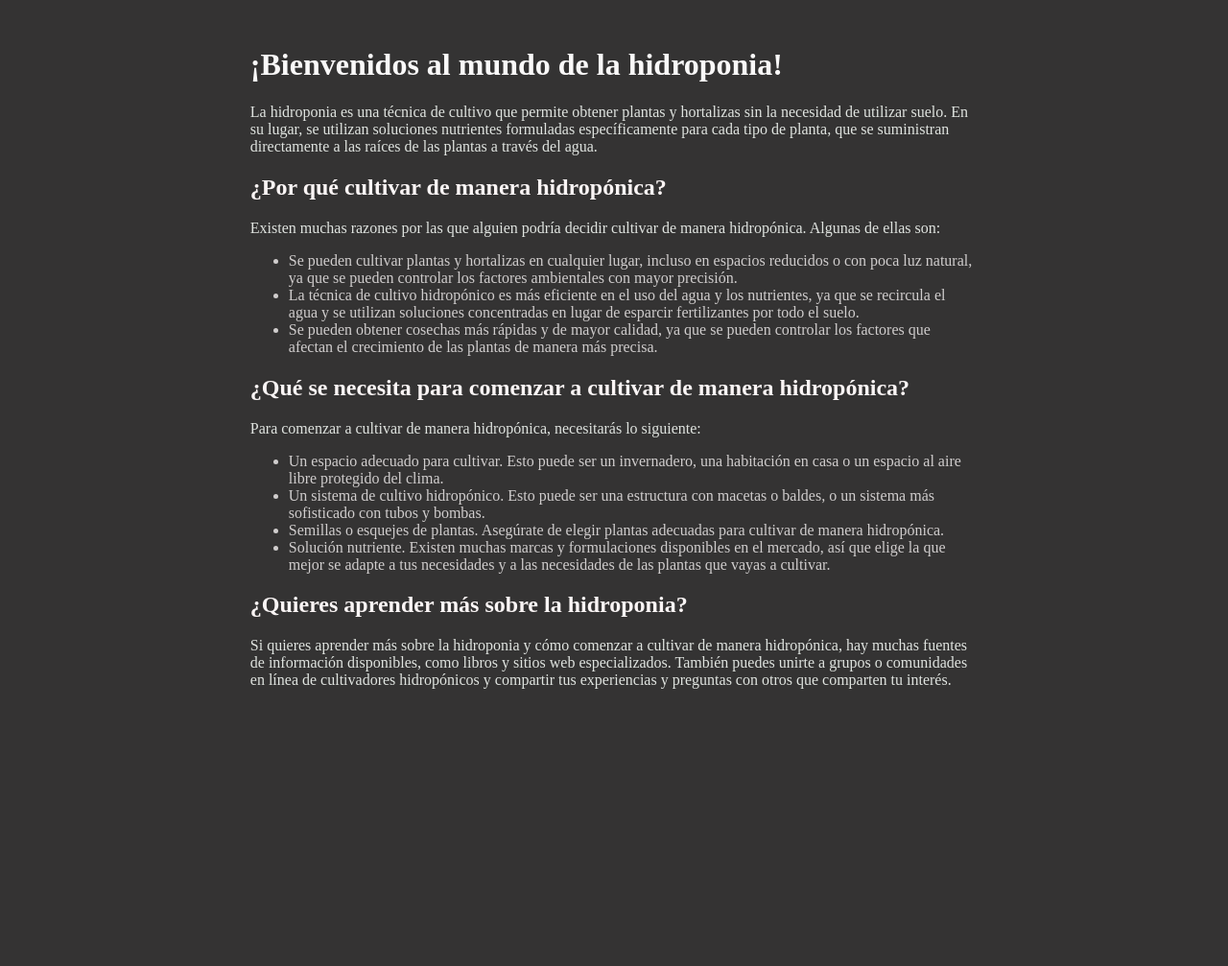
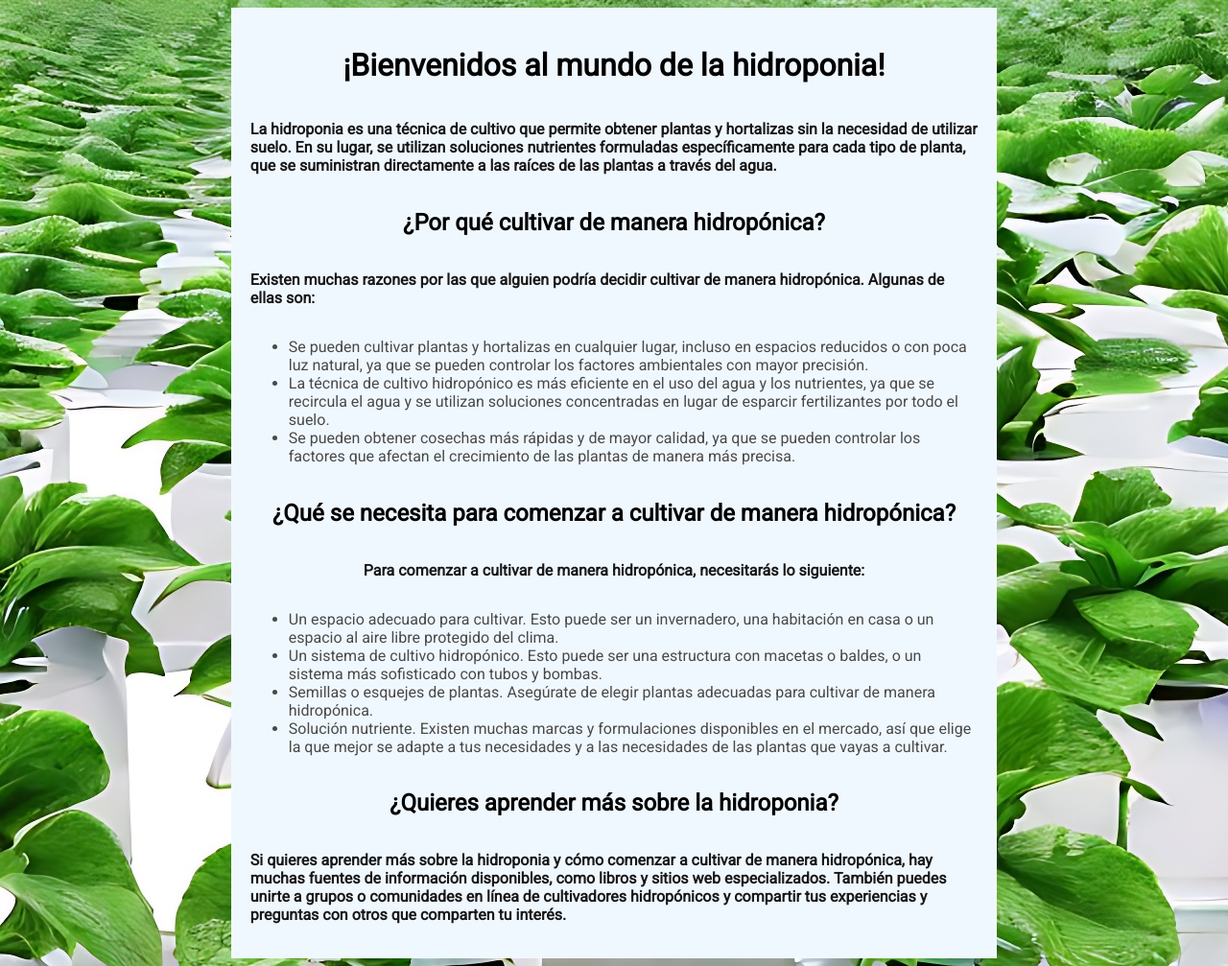
Before and after one commit to matiasether/Pruebas-en-Terminal-Git, a plain HTML site: page index.html in a window 1280 px wide. Shown: the whole page at 96% size. Before the commit the page ends 800 px from the top, so only its background shows below. Drawn offline with Linux system fonts and the light colour scheme.

Commit message:
Mejorar el diseño del proyecto con estilos CSS, Flexbox y una imagen de fondo

```diff
--- a/index.html
+++ b/index.html
@@ -6,27 +6,27 @@
   </head>
     <body>
       <div>
-        <h1>¡Bienvenidos al mundo de la hidroponia!</h1>
-      <p>La hidroponia es una técnica de cultivo que permite obtener plantas y hortalizas sin la necesidad de utilizar suelo. En su lugar, se utilizan soluciones nutrientes formuladas específicamente para cada tipo de planta, que se suministran directamente a las raíces de las plantas a través del agua.</p>
-      <h2>¿Por qué cultivar de manera hidropónica?</h2>
-      <p>Existen muchas razones por las que alguien podría decidir cultivar de manera hidropónica. Algunas de ellas son:</p>
+        <h1 class="titulo-h1">¡Bienvenidos al mundo de la hidroponia!</h1>
+      <p class="parrafo">La hidroponia es una técnica de cultivo que permite obtener plantas y hortalizas sin la necesidad de utilizar suelo. En su lugar, se utilizan soluciones nutrientes formuladas específicamente para cada tipo de planta, que se suministran directamente a las raíces de las plantas a través del agua.</p>
+      <h2 class="titulo-h2">¿Por qué cultivar de manera hidropónica?</h2>
+      <p class="parrafo">Existen muchas razones por las que alguien podría decidir cultivar de manera hidropónica. Algunas de ellas son:</p>
       <ul>
-          <li>Se pueden cultivar plantas y hortalizas en cualquier lugar, incluso en espacios reducidos o con poca luz natural, ya que se pueden controlar los factores ambientales con mayor precisión.</li>
-          <li>La técnica de cultivo hidropónico es más eficiente en el uso del agua y los nutrientes, ya que se recircula el agua y se utilizan soluciones concentradas en lugar de esparcir fertilizantes por todo el suelo.</li>
-          <li>Se pueden obtener cosechas más rápidas y de mayor calidad, ya que se pueden controlar los factores que afectan el crecimiento de las plantas de manera más precisa.</li>
+          <li class="items">Se pueden cultivar plantas y hortalizas en cualquier lugar, incluso en espacios reducidos o con poca luz natural, ya que se pueden controlar los factores ambientales con mayor precisión.</li>
+          <li class="items">La técnica de cultivo hidropónico es más eficiente en el uso del agua y los nutrientes, ya que se recircula el agua y se utilizan soluciones concentradas en lugar de esparcir fertilizantes por todo el suelo.</li>
+          <li class="items">Se pueden obtener cosechas más rápidas y de mayor calidad, ya que se pueden controlar los factores que afectan el crecimiento de las plantas de manera más precisa.</li>
       </ul>
-      <h2>¿Qué se necesita para comenzar a cultivar de manera hidropónica?</h2>
-      <p>Para comenzar a cultivar de manera hidropónica, necesitarás lo siguiente:</p>
+      <h2 class="titulo-h2">¿Qué se necesita para comenzar a cultivar de manera hidropónica?</h2>
+      <p class="parrafo">Para comenzar a cultivar de manera hidropónica, necesitarás lo siguiente:</p>
       <ul>
-        <li>Un espacio adecuado para cultivar. Esto puede ser un invernadero, una habitación en casa o un espacio al aire libre protegido del clima.</li>
-        <li>Un sistema de cultivo hidropónico. Esto puede ser una estructura con macetas o baldes, o un sistema más sofisticado con tubos y bombas.</li>
-        <li>Semillas o esquejes de plantas. Asegúrate de elegir plantas adecuadas para cultivar de manera hidropónica.</li>
-        <li>Solución nutriente. Existen muchas marcas y formulaciones disponibles en el mercado, así que elige la que mejor se adapte a tus necesidades
+        <li class="items">Un espacio adecuado para cultivar. Esto puede ser un invernadero, una habitación en casa o un espacio al aire libre protegido del clima.</li>
+        <li class="items">Un sistema de cultivo hidropónico. Esto puede ser una estructura con macetas o baldes, o un sistema más sofisticado con tubos y bombas.</li>
+        <li class="items">Semillas o esquejes de plantas. Asegúrate de elegir plantas adecuadas para cultivar de manera hidropónica.</li>
+        <li class="items">Solución nutriente. Existen muchas marcas y formulaciones disponibles en el mercado, así que elige la que mejor se adapte a tus necesidades
                 y a las necesidades de las plantas que vayas a cultivar.
         </li>
       </ul>
-        <h2>¿Quieres aprender más sobre la hidroponia?</h2>
-        <p>Si quieres aprender más sobre la hidroponia y cómo comenzar a cultivar de manera hidropónica, hay muchas fuentes de información disponibles,
+        <h2 class="titulo-h2">¿Quieres aprender más sobre la hidroponia?</h2>
+        <p class="parrafo">Si quieres aprender más sobre la hidroponia y cómo comenzar a cultivar de manera hidropónica, hay muchas fuentes de información disponibles,
            como libros y sitios web especializados. También puedes unirte a grupos o comunidades en línea de cultivadores hidropónicos y compartir tus experiencias y
             preguntas con otros que comparten tu interés.</p>
       </div>
--- a/style.css
+++ b/style.css
@@ -1,25 +1,36 @@
+@import url('https://fonts.googleapis.com/css2?family=Roboto&display=swap');
+
 body {
-    background-color: rgb(52, 51, 51);
-  }
+  font-family: 'Roboto', sans-serif;
+  background-color: rgb(52, 51, 51);
+  background-image: url("img/010.jpeg");
+  /*background-position: center;*/
+  background-repeat: no-repeat;
+  display: flex;
+  justify-content: center;
+  align-items: center;
+}
   div {
+    display: flex;
+    justify-content: center;
+    align-items: center;
+    flex-direction: column;
+    background-color: aliceblue;
     width: 60%; /* Ancho del div en porcentaje del ancho del contenedor */
     height: auto; /* Alto del div en pixels */
     margin: auto; /* Centra el div en el contenedor */
     padding: 20px; /* Añade un padding de 20 pixels a todos los lados del div */
   }
 
-  h1 {
-    color: rgb(250, 249, 249);
+  .titulo-h1 .titulo-h2{
+    color: black;
+    font-weight: bold;
   }
-
-  h2 {
-    color: rgb(250, 245, 245);
+  .parrafo{
+    color: rgb(24, 23, 23);
+    font-weight: 700;
   }
-
-  p {
-    color: rgb(224, 228, 224);
+  .items{
+    color: rgb(73, 73, 73);
+    font-weight: 500;
   }
-
-  li {
-    color:rgb(208, 205, 205);
-  }
```
Also changed, not shown: img/010.jpeg (added).
